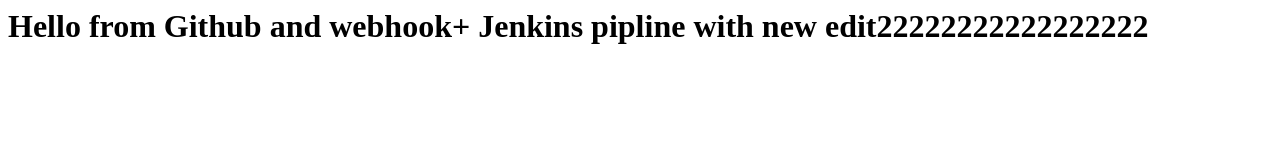
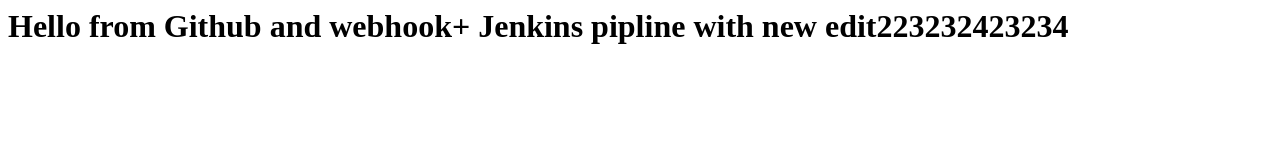
Before and after one commit to Ali-AlHoumsi/github-pipeline-script, a plain HTML site: page index.html in a window 1280 px wide. Drawn offline with Linux system fonts and the light colour scheme.

Commit message:
Add index.html file

```diff
--- a/index.html
+++ b/index.html
@@ -1,2 +1 @@
-<h1> Hello from Github and webhook+ Jenkins pipline with new edit22222222222222222
-</h1>
+<h1> Hello from Github and webhook+ Jenkins pipline with new edit223232423234</h1>
```
